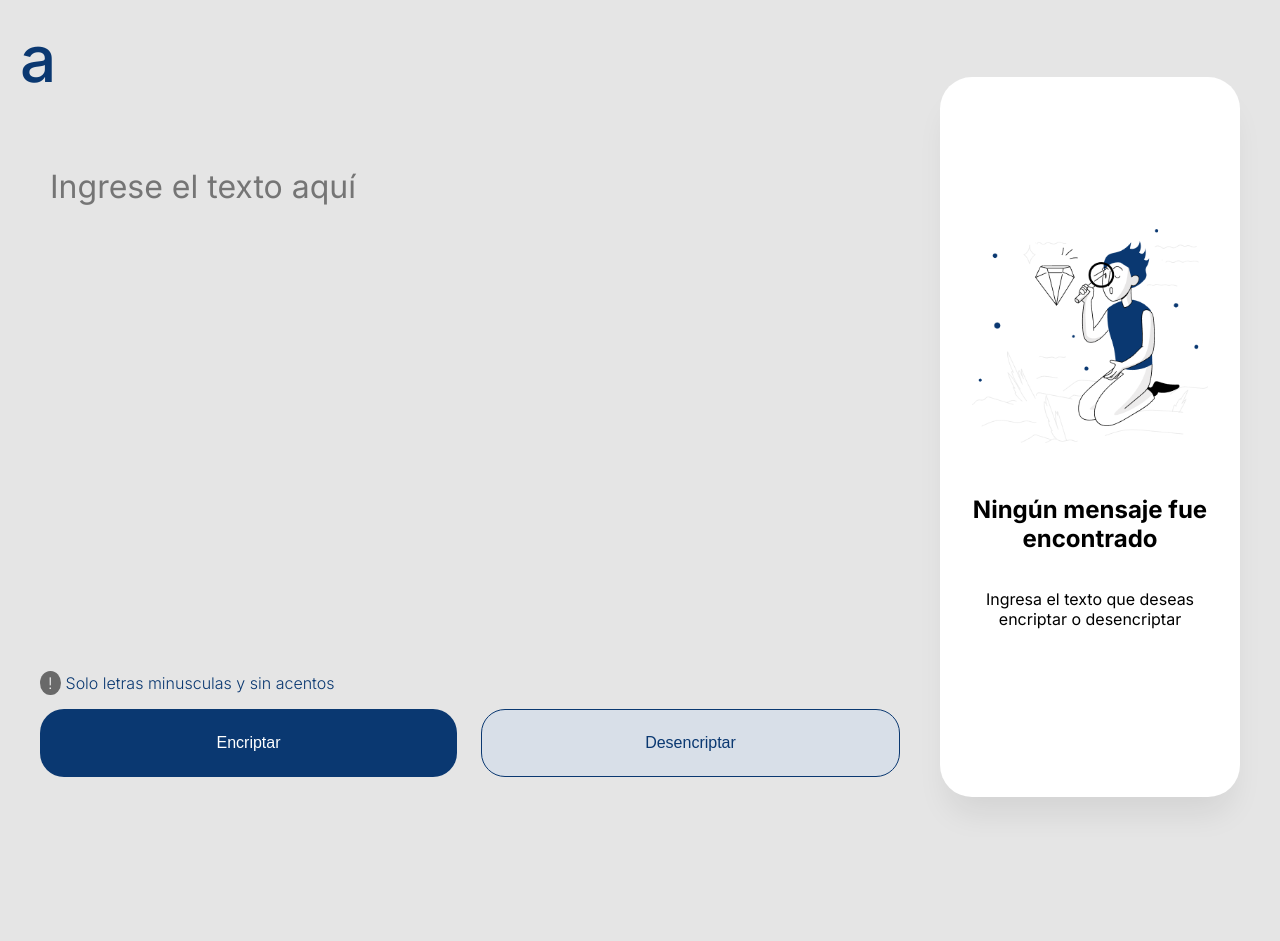
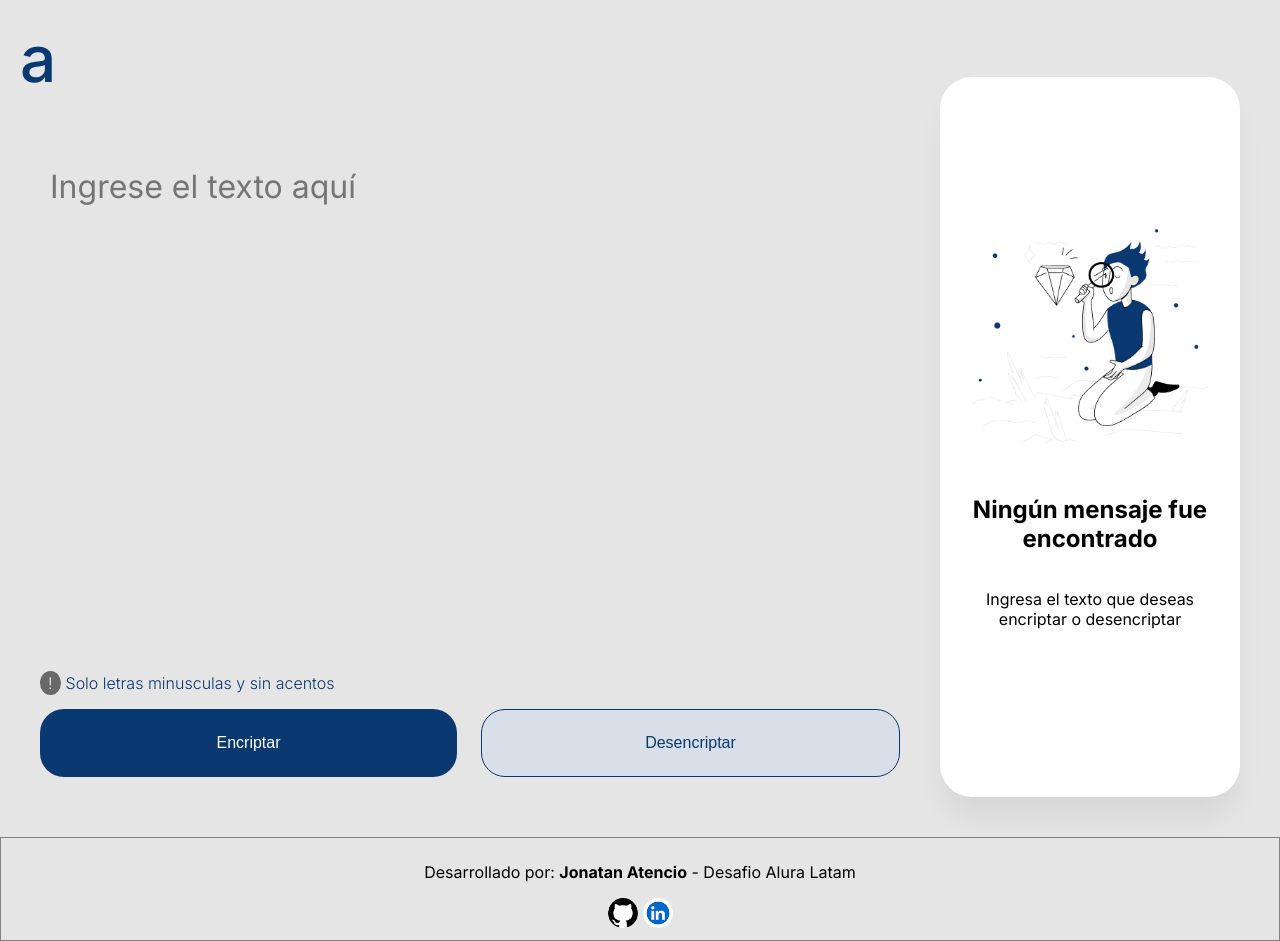
Before and after one commit to sizeofc/encriptador, a plain HTML site: page index.html in a window 1280 px wide. Before the commit the page ends 837 px from the top, so only its background shows below. Drawn offline with Linux system fonts and the light colour scheme.

Commit message:
Se agrega footer y red social

```diff
--- a/index.html
+++ b/index.html
@@ -1,11 +1,13 @@
 <!DOCTYPE html>
 <html lang="es">
+
 <head>
     <meta charset="UTF-8">
     <meta name="viewport" content="width=device-width, initial-scale=1.0">
     <title>Encriptador</title>
     <link rel="stylesheet" href="./styles/app.css">
 </head>
+
 <body>
     <header>
         <div class="logo">a</div>
@@ -40,7 +42,21 @@
         </aside>
 
     </div>
+    <div class="footer">
+        <p>Desarrollado por: <strong>Jonatan Atencio</strong> - Desafio Alura Latam</a>
+
+        <div class="red-social">
+            <a href="https://github.com/sizeofc">
+                <img class="logos" src="./images/logo-github.png" alt="logo github" />
+
+            </a>
+            <a href="https://www.linkedin.com/in/jonatanatencio/">
+                <img class="logos" src="./images/logo-linkedin.png" alt="logo linkedin" />
+            </a>
+        </div>
+    </div>
     <script src="./js/app.js"></script>
 
 </body>
+
 </html>
--- a/styles/app.css
+++ b/styles/app.css
@@ -1,50 +1,58 @@
 @import url('https://fonts.googleapis.com/css2?family=Inter:wght@100..900&display=swap');
 
-:root{
-    --fuente-inter:"Inter",sans-serif;
-    --color-primario:#e5e5e5;
-    --color-secundario:#0A3871;
+:root {
+    --fuente-inter: "Inter", sans-serif;
+    --color-primario: #e5e5e5;
+    --color-secundario: #0A3871;
 }
-body, html {
+
+body,
+html {
     margin: 0;
     padding: 0;
     font-family: var(--fuente-inter);
     height: 100%;
     background-color: var(--color-primario);
 }
+
 .container {
     display: flex;
     height: 90vh;
     padding: 40px;
     box-sizing: border-box;
 }
-header{
+
+header {
     /* width: 100%; */
     height: auto;
     margin: 20px;
 }
-.logo{
+
+.logo {
     font-size: 4rem;
     font-weight: 500;
-    font-family:var(--fuente-inter);
+    font-family: var(--fuente-inter);
     color: #0A3871;
 
 }
+
 .section {
     flex: 1;
     display: flex;
     flex-direction: column;
-    width: 70%; /* se agrego hoy*/
+    width: 70%;
+    /* se agrego hoy*/
     flex-grow: 1;
 }
 
 .section:first-child {
     margin-right: 40px;
 }
+
 textarea {
     flex: 1;
     margin-bottom: 20px;
-    color:var(--color-secundario);
+    color: var(--color-secundario);
     font-family: var(--fuente-inter);
     font-size: 2rem;
     padding: 10px;
@@ -53,45 +61,48 @@ textarea {
     font-size: 32px;
     background-color: transparent;
 
-    &:focus{
+    &:focus {
         outline: none;
     }
 }
 
-.textarea-error{
+.textarea-error {
     border: 2px solid red;
     outline: none;
 }
-.exclamacion{
+
+.exclamacion {
     background-color: dimgray;
     padding: 2px 8px;
     border-radius: 100%;
     color: #f5f5f5;
     margin-right: 5px;
 }
-.aviso{
+
+.aviso {
     font-family: var(--fuente-inter);
     font-size: 1rem;
     color: #0A3871;
     font-weight: 300;
 }
 
-#show-message{
+#show-message {
     background-color: var(--color-primario);
     color: var(--color-secundario);
     border-color: var(--color-primario);
     font-size: 1.3rem;
     font-family: var(--fuente-inter);
     position: fixed;
-    top:30%;
+    top: 30%;
     left: 30%;
-    transform: translate(-50%,-50%);
+    transform: translate(-50%, -50%);
 }
 
 .botones {
     display: flex;
     gap: 24px;
 }
+
 button {
     padding: 24px;
     font-size: 16px;
@@ -103,29 +114,30 @@ button {
     flex: 1;
 }
 
-button:hover{
+button:hover {
     transform: scale(1.1);
 }
+
 button.secondary {
     background-color: #D8DFE8;
     color: #0A3871;
     border: 1px solid #0A3871;
 }
 
-button:disabled{
+button:disabled {
     background-color: #495057;
     color: dimgrey;
 
-    &:hover{
+    &:hover {
         transform: none;
     }
 }
 
-#main{
+#main {
     margin-bottom: 20px;
 }
 
-aside{
+aside {
     max-width: 25%;
 }
 
@@ -147,17 +159,20 @@ aside{
     /* margin-bottom: 10px; */
 
 }
+
 #no-message {
     text-align: center;
     display: flex;
     flex-direction: column;
 }
+
 #no-message img {
     max-width: 100%;
     height: auto;
     margin-bottom: 32px;
     /* display: none; */
 }
+
 #resultado {
     display: none;
     flex-direction: column;
@@ -166,24 +181,54 @@ aside{
     height: 100%;
     align-items: flex-end;
 }
+
 #output-text {
     width: 100%;
     height: calc(100% - 80px);
     background-color: white;
     font-family: var(--fuente-inter);
     font-size: 1.5rem;
-    color:#495057;
+    color: #495057;
     margin-bottom: 120px;
 }
-#boton_copiar{
+
+#boton_copiar {
     width: 100%;
     max-height: 70px;
     background-color: #F3F5FC;
-    border:1px solid #0A3871;
-    color:#0A3871;
+    border: 1px solid #0A3871;
+    color: #0A3871;
     /* margin-top:10%; */
 
 }
+
+.footer {
+    background-color: var(--color-primario);
+    border: 1px solid grey;
+    text-align: center;
+    padding: 0.5rem;
+
+
+}
+
+.red-social {
+    box-sizing: border-box;
+    display: flex;
+    justify-content: center;
+    gap:5px;
+
+}
+.logos {
+    width: 30px;
+    height: 30px;
+    border-radius: 50%;
+
+    &:hover{
+        transform: scale(1.2);
+    }
+
+}
+
 
 
 /*ESTILOS PARA TAMAÑO DE TABLET*/
@@ -192,24 +237,34 @@ aside{
         flex-direction: column;
         padding: 24px;
     }
-    .output-content{
+
+    .output-content {
         margin-top: 0px;
     }
+
     .section:first-child {
         margin-right: 0;
         margin-bottom: 40px;
     }
+
     textarea {
         font-size: 24px;
     }
+
     .buttons {
         flex-direction: column;
     }
+
     #no-message img {
         display: none;
     }
-    aside{
+
+    aside {
         max-width: 100%;
+    }
+
+    .footer{
+        margin-top: 10px;
     }
 }
 
@@ -218,28 +273,36 @@ aside{
     .container {
         padding: 16px;
     }
-    .output-content{
+
+    .output-content {
         margin-top: 0px;
     }
-    .section{
+
+    .section {
         height: auto;
     }
+
     textarea {
         font-size: 18px;
         height: auto;
         resize: vertical;
-        overflow-y:hidden;
-        rows:5;
+        overflow-y: hidden;
+        /* rows:5; */
         min-height: 200px;
     }
 
 
-    #output-text{
+    #output-text {
         height: auto;
         resize: none;
         min-height: 200px;
     }
+
     button {
         padding: 16px;
     }
+
+    .footer{
+        margin-top: 170px;
+    }
 }
```
Also changed, not shown: images/logo-github.png (added), images/logo-linkedin.png (added).
